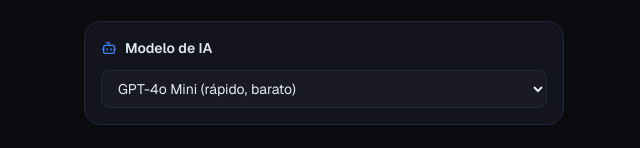
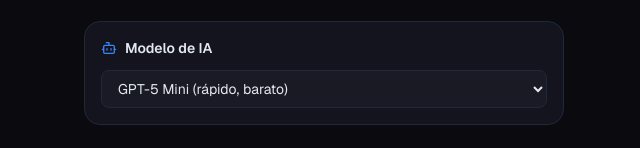
Before and after one commit to aMathyzinn/sistematest, a Next.js app: page /settings in a window 1280 px wide. Shown: the part 295-443 px from the top of the page, without its empty margins (316-956 px from the left). Built offline with nearby package versions, Linux system fonts and the light colour scheme; no server answers.

Commit message:
feat: add gpt-5-mini as default model option

```diff
--- a/src/app/settings/page.tsx
+++ b/src/app/settings/page.tsx
@@ -92,7 +92,8 @@
             onChange={(e) => setAiModel(e.target.value)}
             className="w-full rounded-lg border border-border bg-bg-tertiary px-3 py-2 text-sm text-text-primary focus:border-accent-purple focus:outline-none"
           >
-            <option value="openai/gpt-4o-mini">GPT-4o Mini (rápido, barato)</option>
+            <option value="openai/gpt-5-mini">GPT-5 Mini (rápido, barato)</option>
+            <option value="openai/gpt-4o-mini">GPT-4o Mini</option>
             <option value="openai/gpt-4o">GPT-4o (inteligente)</option>
             <option value="anthropic/claude-3.5-sonnet">Claude 3.5 Sonnet</option>
             <option value="anthropic/claude-3-haiku">Claude 3 Haiku (rápido)</option>
```
